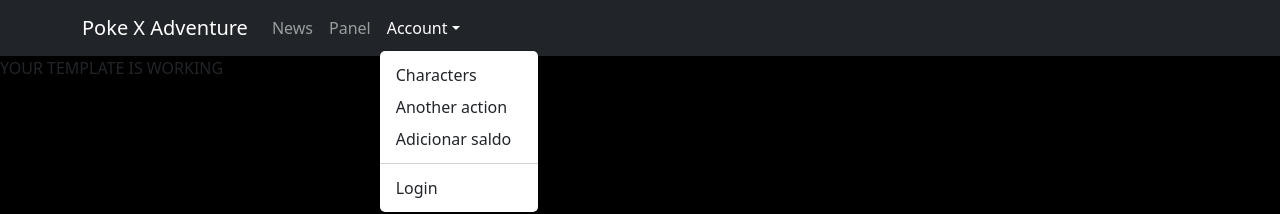
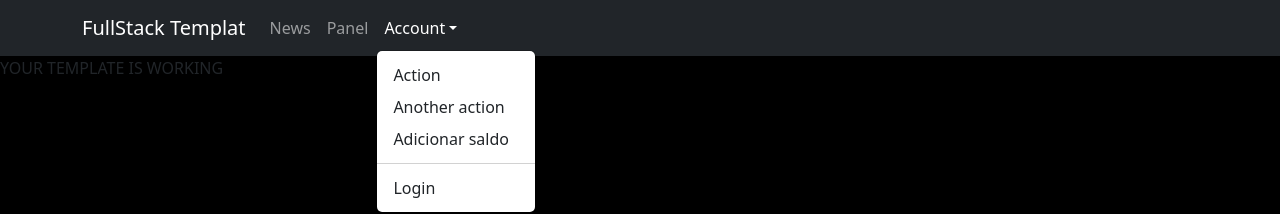
Before and after one commit to Underewarrr/template-vercel-serverless-fullstack, a Next.js app: page / in a window 1280 px wide. Both pictures are taken after a click on the button "Account". Shown: the top 214 px of the page. Built offline with nearby package versions, Linux system fonts and the light colour scheme.

Commit message:
Fix: Unsless for template

```diff
--- a/pages/components/Header.tsx
+++ b/pages/components/Header.tsx
@@ -15,14 +15,14 @@ const Header = () => {
   return (
     <Navbar collapseOnSelect expand="lg" bg="dark" variant="dark">
       <Container>
-        <Navbar.Brand href="/">Poke X Adventure</Navbar.Brand>
+        <Navbar.Brand href="/">FullStack Templat</Navbar.Brand>
         <Navbar.Toggle aria-controls="responsive-navbar-nav" />
         <Navbar.Collapse id="responsive-navbar-nav">
           <Nav className="me-auto">
             <Nav.Link href="/">News</Nav.Link>
             <Nav.Link href="/user/panel">Panel</Nav.Link>
             <NavDropdown title="Account" id="collasible-nav-dropdown">
-              <NavDropdown.Item href="/user/panel/characters">Characters</NavDropdown.Item>
+              <NavDropdown.Item href="#">Action</NavDropdown.Item>
                <NavDropdown.Item href="#action/3.2">
                 Another action
               </NavDropdown.Item>
```
